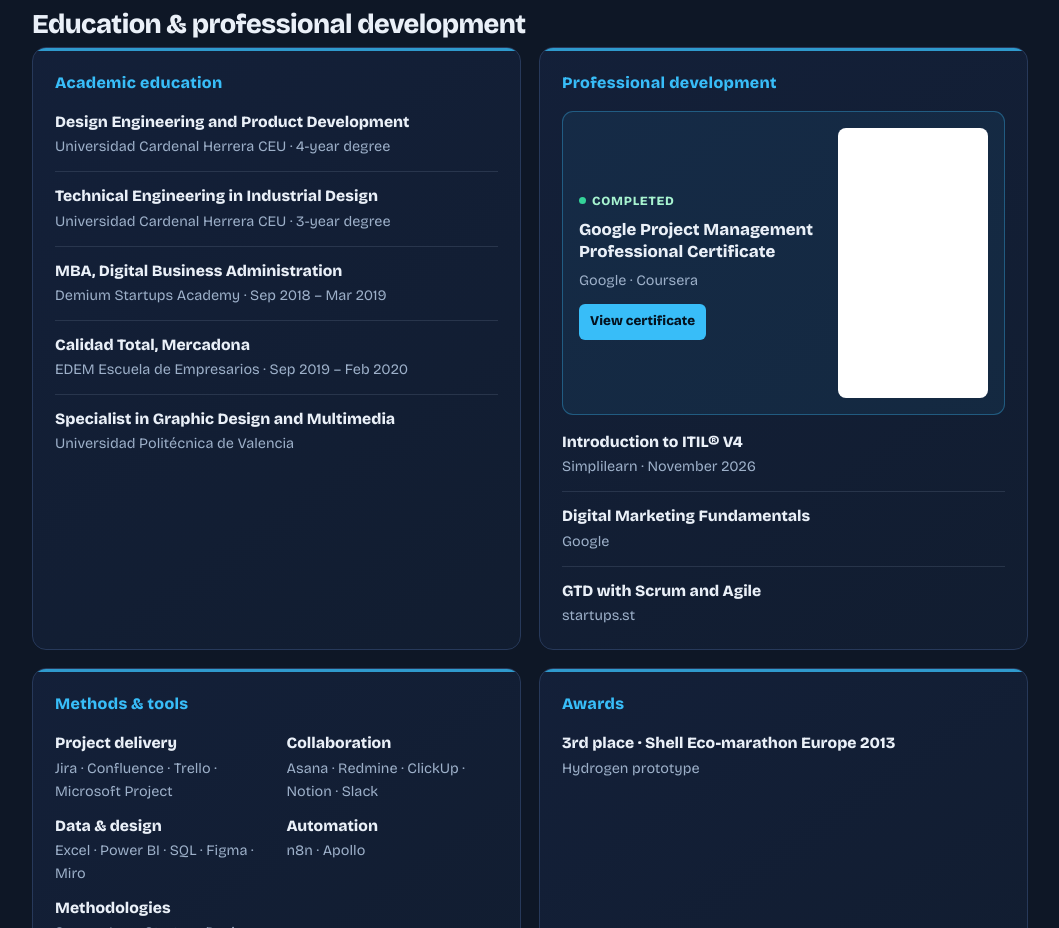
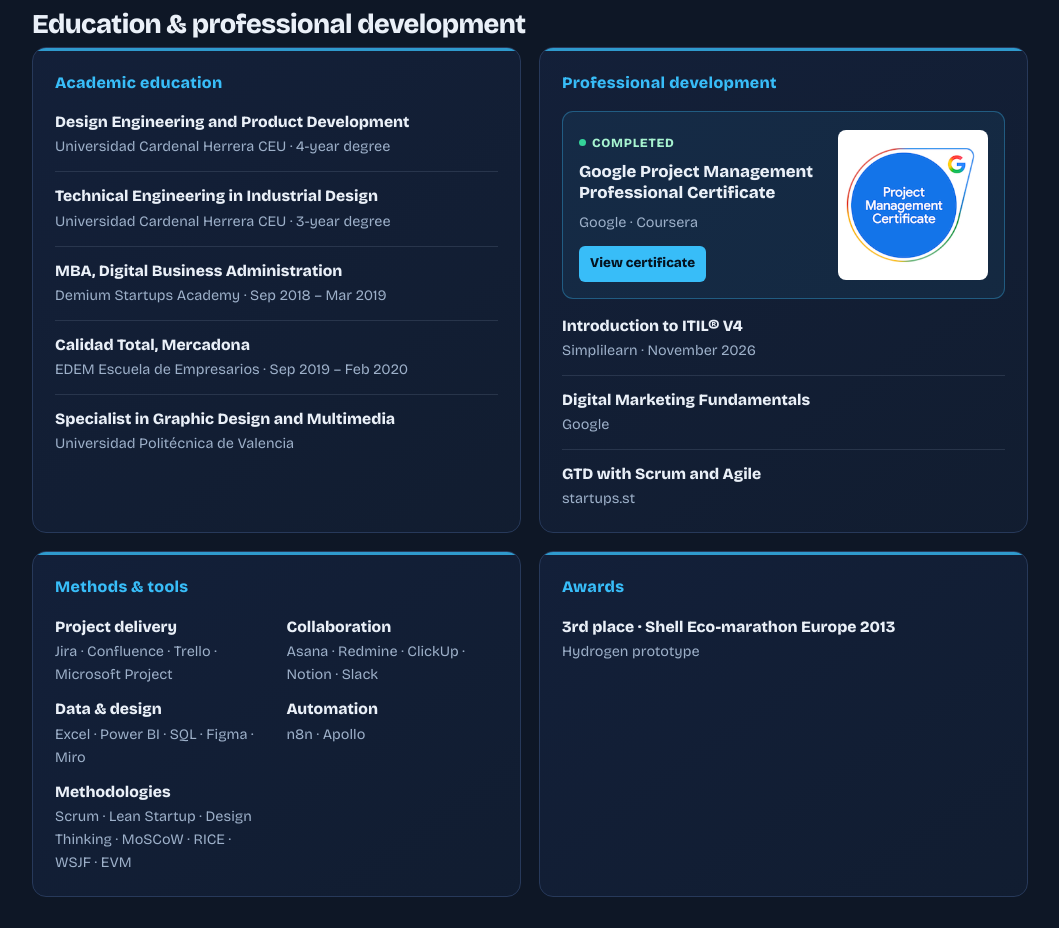
Before and after one commit to gfortezag/gfortezag.github.io, a plain HTML site: page index.html in a window 1280 px wide. Shown: the part 5095-6023 px from the top of the page, without its empty margins (110-1169 px from the left). Drawn offline with nearby package versions, Linux system fonts and the light colour scheme.

Commit message:
Replace Credly embed with repository badge image

```diff
--- a/index.html
+++ b/index.html
@@ -129,9 +129,9 @@ footer{padding:56px 0 40px;color:var(--mu);font-size:.9rem}
 .credential-copy b{display:block;font-size:1.05rem;line-height:1.3}
 .credential-copy p{color:var(--mu);font-size:.9rem;margin:7px 0 12px}
 .credential-copy a{display:inline-block;color:#04121f;background:var(--ac);border-radius:6px;padding:7px 11px;font-size:.84rem;font-weight:700;text-decoration:none}
-.credential-badge{width:150px;height:270px;overflow:hidden;border-radius:8px;justify-self:end;background:#fff}
-.credential-badge div[data-share-badge-id]{width:150px;height:270px}
-.credential-badge iframe{display:block;max-width:150px;border:0}
+.credential-badge{width:150px;min-height:150px;max-height:270px;overflow:hidden;border-radius:8px;justify-self:end;background:#fff;display:flex;align-items:center;justify-content:center;padding:8px;box-sizing:border-box}
+.credential-badge a{display:flex;align-items:center;justify-content:center;width:100%;height:100%}
+.credential-badge img{display:block;width:100%;height:auto;max-height:254px;object-fit:contain}
 .edu-sublist{display:grid;grid-template-columns:1fr;gap:0}
 .edu-tools{display:grid;grid-template-columns:1fr 1fr;gap:12px 20px}
 .edu-tools .edu-entry{margin:0;padding:0;border:0}
@@ -334,7 +334,7 @@ footer{padding:56px 0 40px;color:var(--mu);font-size:.9rem}
 </div>
 <div class="edu-panel"><h4>Professional development</h4>
 <div class="credential-feature"><div class="credential-copy"><span class="credential-status">Completed</span><b>Google Project Management Professional Certificate</b><p>Google · Coursera</p><a href="https://coursera.org/share/25d6f877432a3f937cc2704637ffc928" target="_blank" rel="noopener">View certificate</a></div>
-<div class="credential-badge"><div data-iframe-width="150" data-iframe-height="270" data-share-badge-id="b1a0bc5b-1d2e-4dfd-86d6-87e9715a6ea4" data-share-badge-host="https://www.credly.com"></div></div>
+<div class="credential-badge"><a href="https://www.credly.com/badges/b1a0bc5b-1d2e-4dfd-86d6-87e9715a6ea4/public_url" target="_blank" rel="noopener" aria-label="Verify certificate on Credly"><img src="/google-project-management-badge.png" alt="Google Project Management Professional Certificate badge" loading="lazy"></a></div>
 </div>
 <div class="edu-sublist">
 <div class="edu-entry"><b>Introduction to ITIL® V4</b><span>Simplilearn · November 2026</span></div>
```
